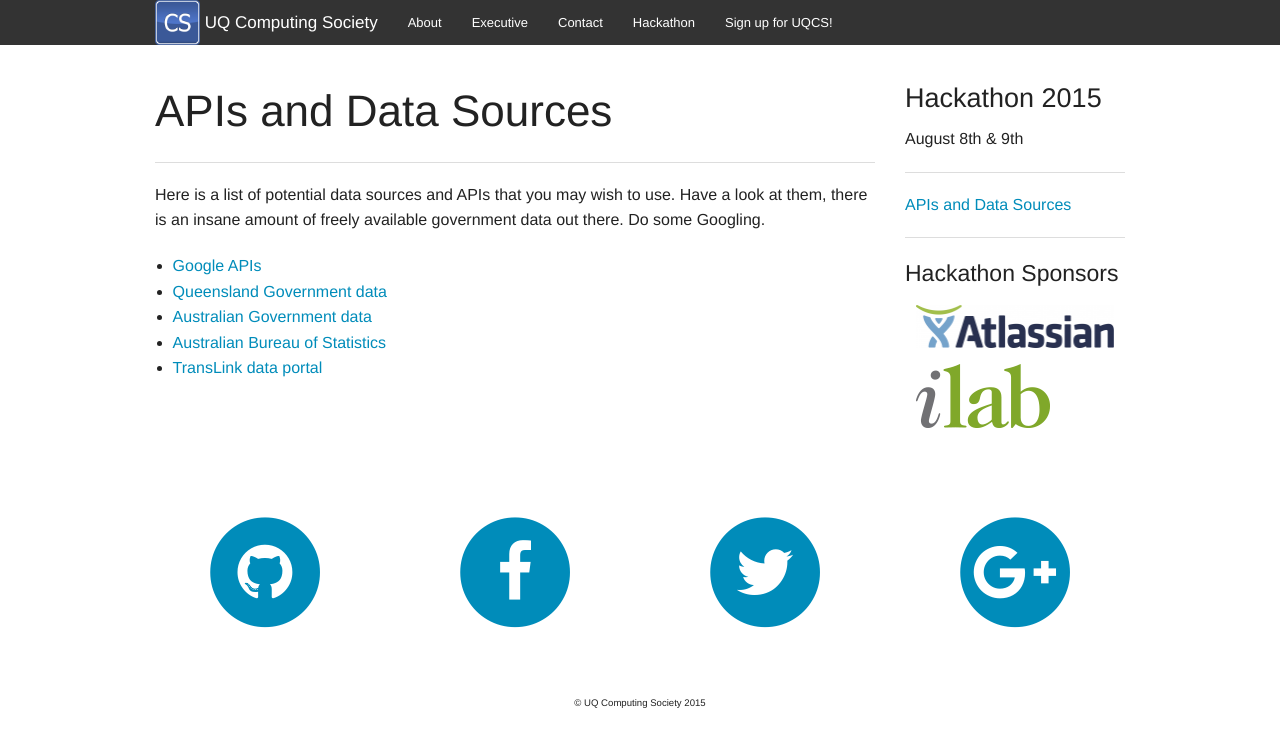
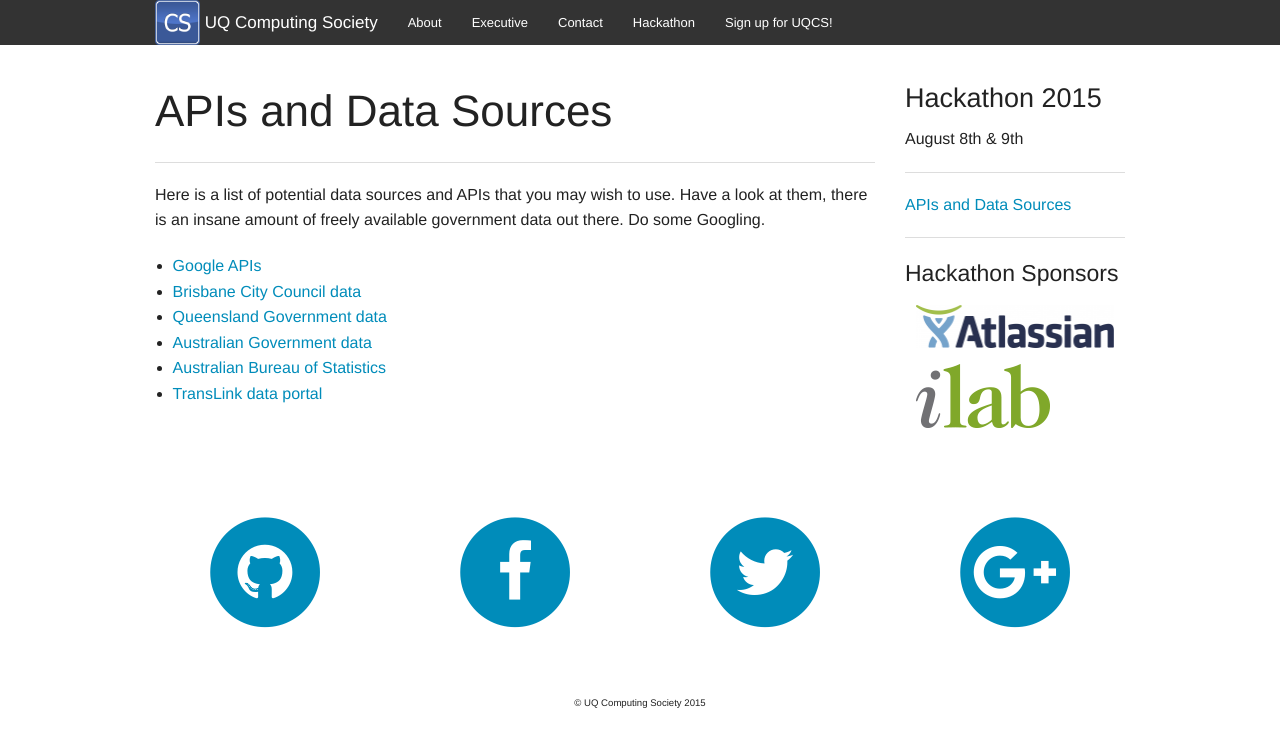
Before and after one commit to UQComputingSociety/website, a Jekyll site: the page built from hackathon/data-sources.html, in a window 1280 px wide. Shown: the top 747 px of the page. Built offline with Jekyll 4.4.1, drawn with Linux system fonts in a browser that asks for light colours; nearby versions of some CDN libraries.

Commit message:
added brisbane city council data
changed aus gov data to https too

```diff
--- a/hackathon/data-sources.html
+++ b/hackathon/data-sources.html
@@ -6,8 +6,9 @@
 <p>Here is a list of potential data sources and APIs that you may wish to use. Have a look at them, there is an insane amount of freely available government data out there. Do some Googling.</p>
 <ul>
     <li><a href="https://developers.google.com/apis-explorer/#p/">Google APIs</a>
+    <li><a href="https://www.data.brisbane.qld.gov.au/">Brisbane City Council data</a>
     <li><a href="https://data.qld.gov.au/">Queensland Government data</a>
-    <li><a href="http://data.gov.au/">Australian Government data</a>
+    <li><a href="https://data.gov.au/">Australian Government data</a>
     <li><a href="http://www.abs.gov.au/">Australian Bureau of Statistics</a>
     <li><a href="http://translink.com.au/about-translink/connect-with-translink/data-portal">TransLink data portal</a>
 </ul>
```
